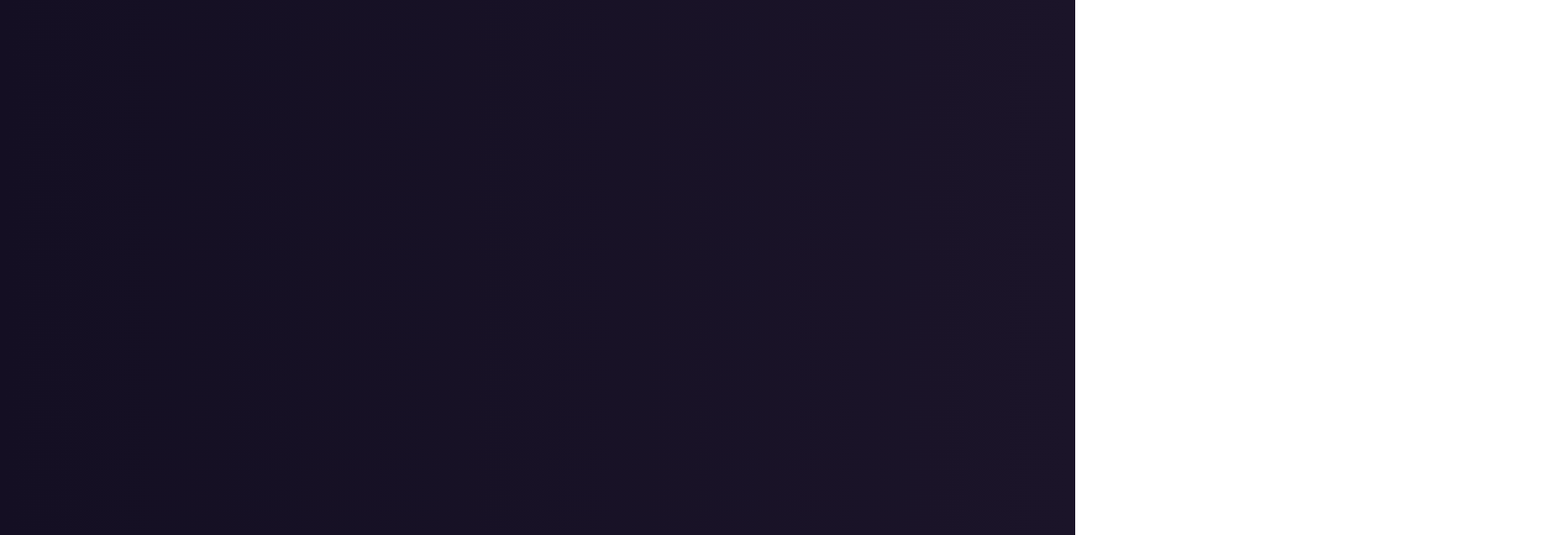
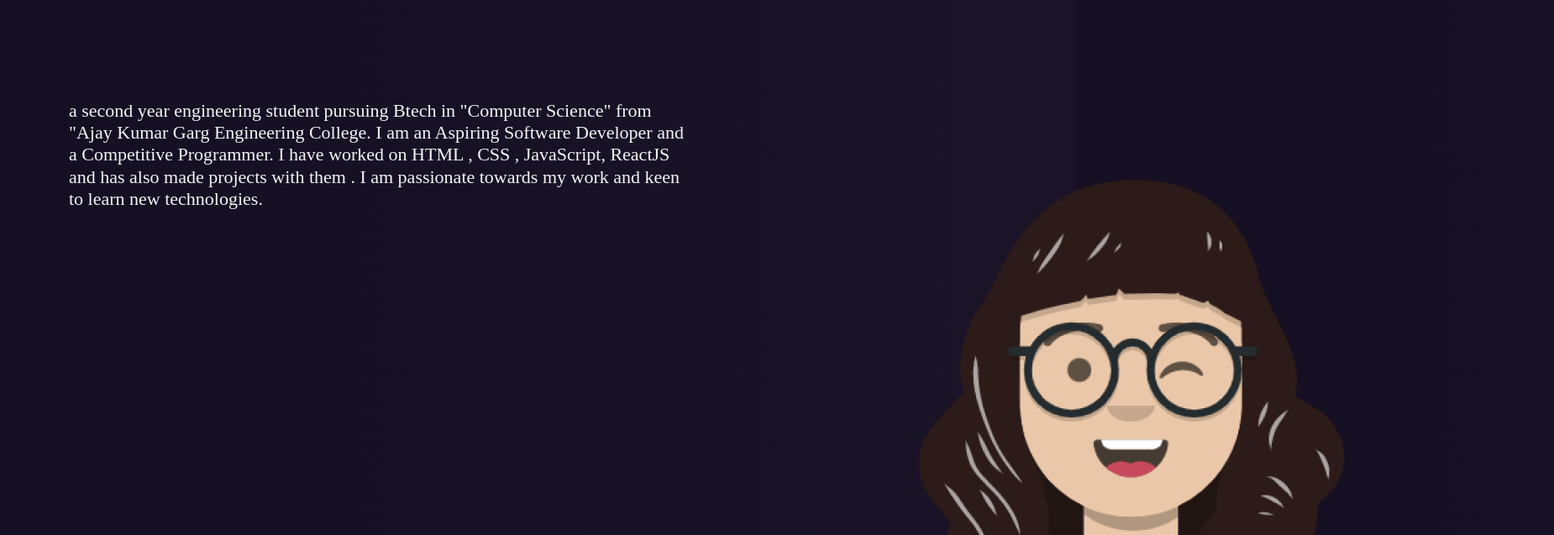
Before and after one commit to soumya-maheshwari/my_Portfolio, a React (Create React App) app: page / in a window 1280 px wide. Shown: the part 467-1104 px from the top of the page at 84% size, 1850 px wide, since content can reach past the window. Built offline with nearby package versions, Linux system fonts and the light colour scheme.

Commit message:
added avatar

```diff
--- a/src/components/Home/Home.js
+++ b/src/components/Home/Home.js
@@ -3,6 +3,7 @@ import { Container, Row, Col } from "react-bootstrap";
 import Particle from "../Particle";
 import Type from "./Type";
 import "./home.css";
+import Home2 from "./Home2";
 const Home = () => {
   return (
     <div>
@@ -28,6 +29,7 @@ const Home = () => {
             </Row>
           </Container>
         </Container>
+        <Home2 />
       </section>
     </div>
   );
--- a/src/components/Home/Home2.js
+++ b/src/components/Home/Home2.js
@@ -1,7 +1,32 @@
 import React from "react";
-
+import "./home2.css";
+import { Container, Row, Col } from "react-bootstrap";
+import Tilt from "react-parallax-tilt";
+import myImg from "../../assets/myAvatar.png";
 const Home2 = () => {
-  return <div></div>;
+  return (
+    <Container fluid className="home-about-section" id="about">
+      <Container>
+        <Row>
+          <Col md={8} className="home-about-description">
+            <h1 className="intro">
+              a second year engineering student pursuing Btech in "Computer
+              Science" from "Ajay Kumar Garg Engineering College. I am an
+              Aspiring Software Developer and a Competitive Programmer. I have
+              worked on HTML , CSS , JavaScript, ReactJS and has also made
+              projects with them . I am passionate towards my work and keen to
+              learn new technologies.
+            </h1>
+          </Col>
+          <Col md={4} className="myavtar">
+            <Tilt>
+              <img src={myImg} alt="soumya" />
+            </Tilt>
+          </Col>
+        </Row>
+      </Container>
+    </Container>
+  );
 };
 
 export default Home2;
--- a/src/components/Home/home.css
+++ b/src/components/Home/home.css
@@ -38,7 +38,7 @@
 .home-section {
   position: relative;
   z-index: -1;
-  /* background-image: var(--image-gradient), url(./Assets/home-bg.jpg); */
+  /* background-color: red; */
   background-position: top center;
   background-repeat: no-repeat;
   padding-bottom: 30px !important;
--- /dev/null
+++ b/src/components/Home/home2.css
@@ -0,0 +1,16 @@
+.intro {
+  color: whitesmoke;
+  font-size: 22px;
+}
+
+.myavtar {
+  justify-content: center !important;
+  padding-top: 90px !important;
+}
+
+@media (max-width: 767px) {
+  .myAvtar {
+    padding-top: 2em !important;
+    padding-bottom: 2em !important;
+  }
+}
```
Also changed, not shown: src/assets/myAvatar.png (added), src/assets/pre.svg.
